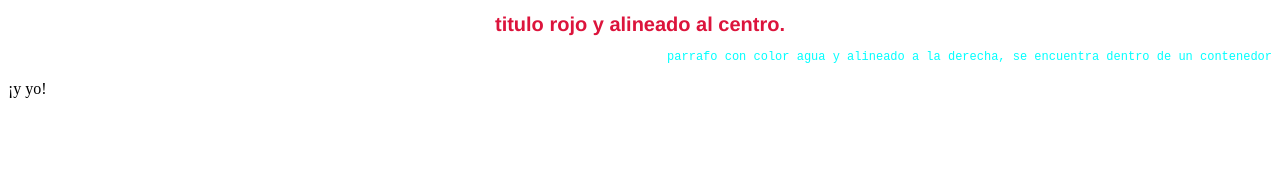
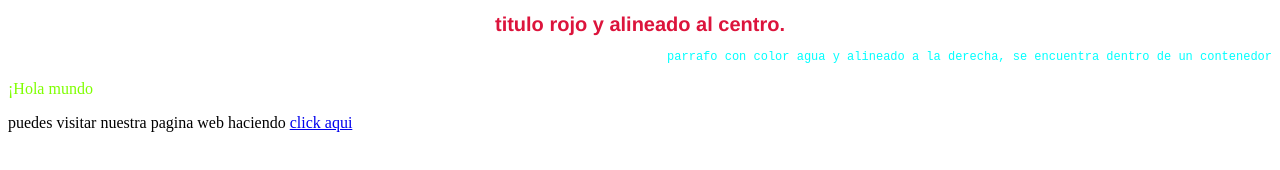
Before and after one commit to luis15951/sesion9, a plain HTML site: page index.html in a window 1280 px wide. Drawn offline with Linux system fonts and the light colour scheme.

Commit message:
selector de atributos

```diff
--- a/index.html
+++ b/index.html
@@ -17,6 +17,10 @@
         font-size: small;
         font-family: monospace;
      }
+     #para1{
+        text-align: justify;
+        color: chartreuse;
+     }
     </style>
 </head>
 <body>
@@ -24,7 +28,7 @@
     <div class="contenido">
         <p>parrafo con color agua y alineado a la derecha, se encuentra dentro de un contenedor</p>
     </div>
-
-    <p>¡y yo!</p>
+    <p id="para1">¡Hola mundo</p>
+    <p>puedes visitar nuestra pagina web haciendo <a href="https://codepen.io/pen/?editors=1000">click aqui</a></p>
 </body>
 </html>
```
